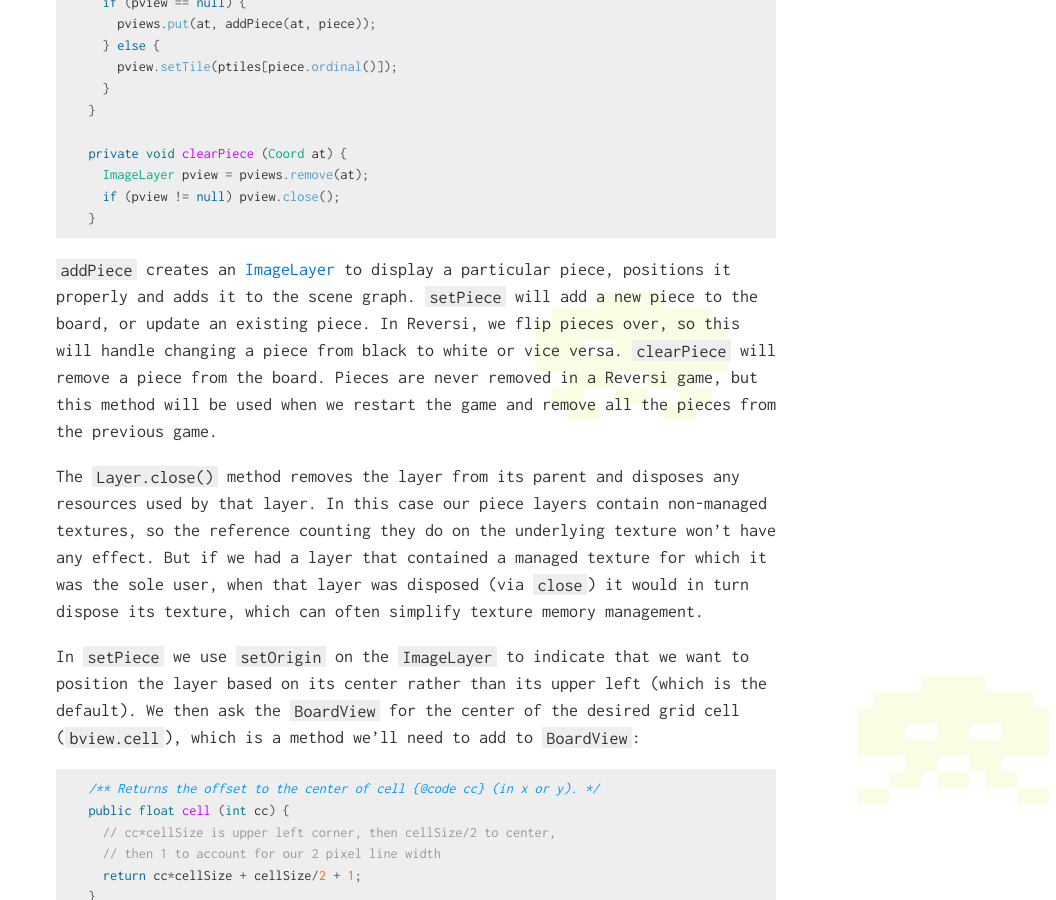
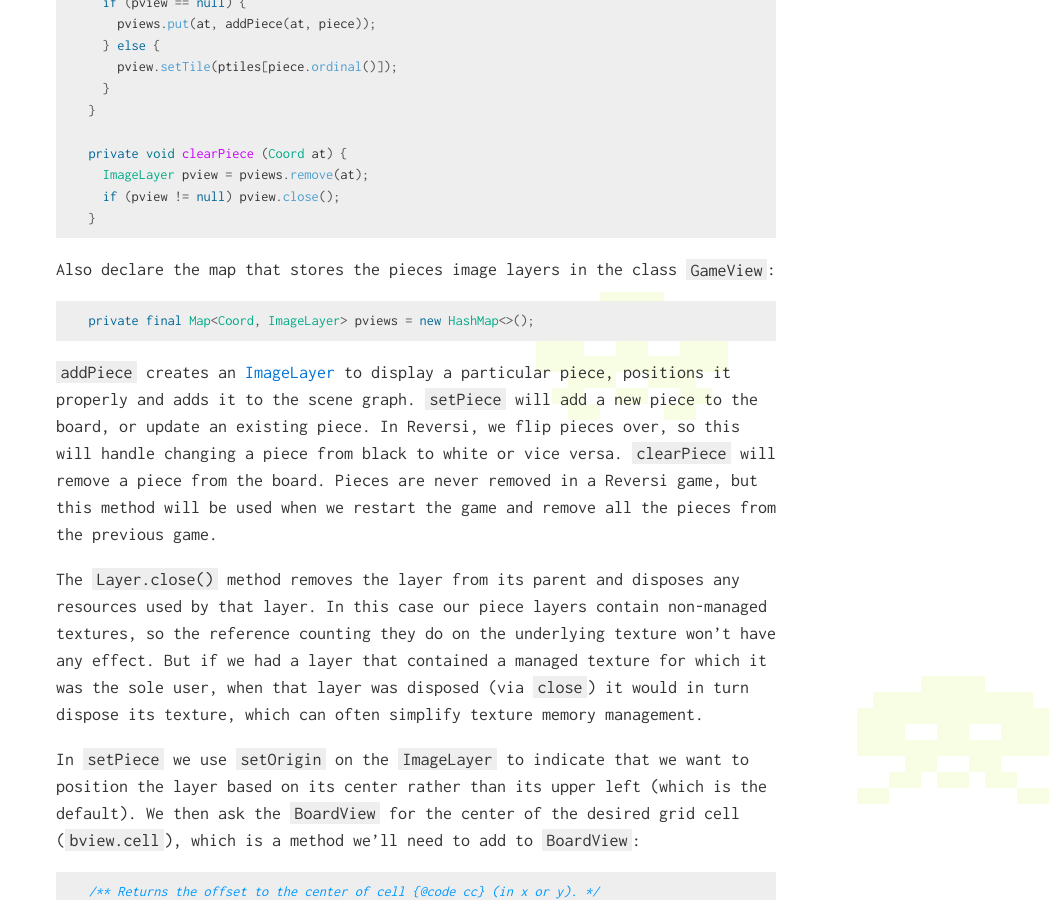
Before and after one commit to playn/playn.github.io, a Jekyll site: the page built from docs/reversi-tutorial.md, in a window 1280 px wide and 900 px high, scrolled down 8606 px. Shown: the whole window, without its empty margins (224-1280 px from the left). Built offline with Jekyll 4.4.1, drawn with Linux system fonts in a browser that asks for light colours; Markdown is read by kramdown in place of the engine named in the settings.

Commit message:
Add missing declaration of pviews

````diff
--- a/docs/reversi-tutorial.md
+++ b/docs/reversi-tutorial.md
@@ -331,6 +331,12 @@
     ImageLayer pview = pviews.remove(at);
     if (pview != null) pview.close();
   }
+```
+
+Also declare the map that stores the pieces image layers in the class `GameView`:
+
+```java
+  private final Map<Coord, ImageLayer> pviews = new HashMap<>();
 ```
 
 `addPiece` creates an [ImageLayer] to display a particular piece, positions it properly and adds it
````
